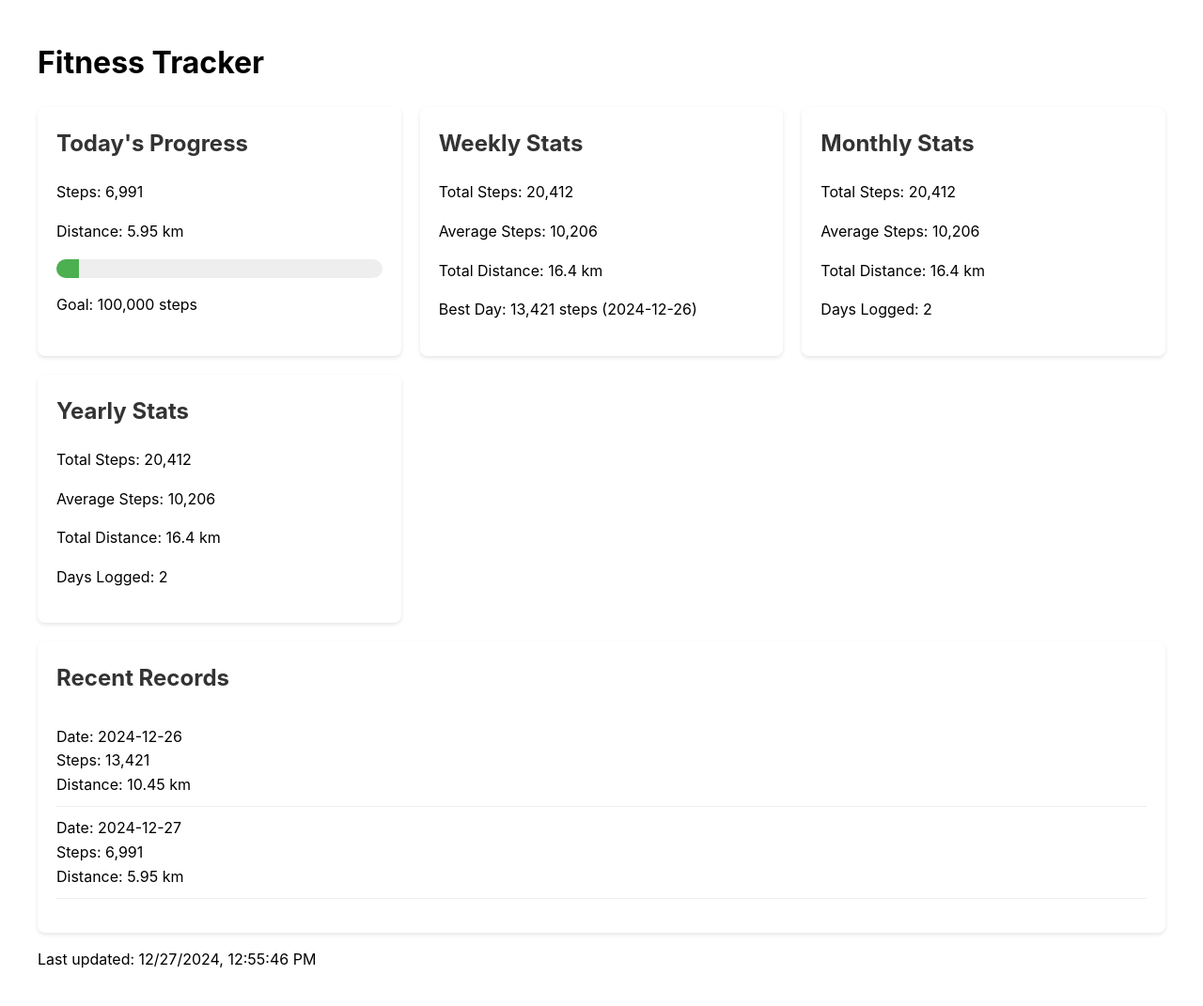
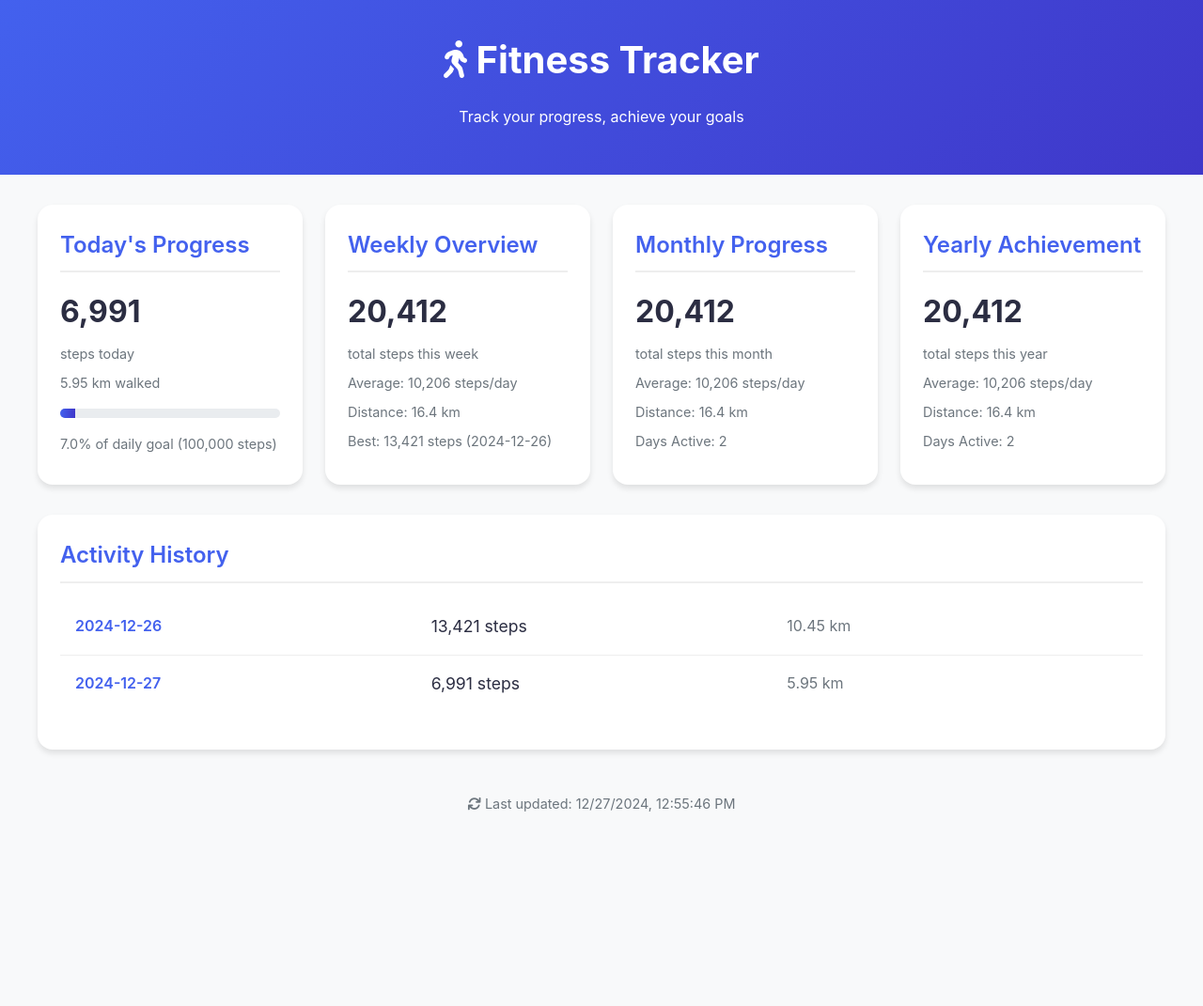
Before and after one commit to tracpants/step-tracker, a Jekyll site: the page built from index.html, in a window 1280 px wide. Shown: the whole page at 94% size. Built offline with Jekyll 4.4.1, drawn with Linux system fonts in a browser that asks for light colours; nearby versions of some CDN libraries; after the commit the page ends 914 px from its top, so only the background shows below that.

Commit message:
Update styling

```diff
--- a/_layouts/default.html
+++ b/_layouts/default.html
@@ -3,19 +3,22 @@
 <head>
     <meta charset="UTF-8">
     <meta name="viewport" content="width=device-width, initial-scale=1.0">
+    <meta name="description" content="Track your daily steps and fitness progress">
     <title>{{ site.title }}</title>
     <link rel="stylesheet" href="{{ '/assets/css/style.css' | relative_url }}">
+    <link rel="stylesheet" href="https://cdnjs.cloudflare.com/ajax/libs/font-awesome/6.0.0/css/all.min.css">
     <script src="https://cdnjs.cloudflare.com/ajax/libs/Chart.js/3.7.0/chart.min.js"></script>
 </head>
 <body>
     <header>
-        <h1>{{ site.title }}</h1>
+        <h1><i class="fas fa-walking"></i> {{ site.title }}</h1>
+        <p>Track your progress, achieve your goals</p>
     </header>
     <main>
         {{ content }}
     </main>
     <footer>
-        <p>Last updated: <span id="lastUpdated"></span></p>
+        <p><i class="fas fa-sync"></i> Last updated: <span id="lastUpdated"></span></p>
     </footer>
 </body>
 </html>
--- a/assets/css/style.scss
+++ b/assets/css/style.scss
@@ -1,46 +1,99 @@
 ---
 ---
+
+:root {
+    --primary-color: #4361ee;
+    --secondary-color: #3f37c9;
+    --success-color: #4CAF50;
+    --background-color: #f8f9fa;
+    --card-background: #ffffff;
+    --text-primary: #2b2d42;
+    --text-secondary: #6c757d;
+    --border-radius: 16px;
+}
 
 body {
     font-family: -apple-system, BlinkMacSystemFont, "Segoe UI", Roboto, Helvetica, Arial, sans-serif;
     line-height: 1.6;
     margin: 0;
-    padding: 20px;
+    padding: 0;
+    background-color: var(--background-color);
+    color: var(--text-primary);
+}
+
+header {
+    background: linear-gradient(135deg, var(--primary-color), var(--secondary-color));
+    color: white;
+    padding: 2rem;
+    text-align: center;
+    margin-bottom: 2rem;
+}
+
+header h1 {
+    margin: 0;
+    font-size: 2.5rem;
+    font-weight: 700;
+}
+
+main {
     max-width: 1200px;
     margin: 0 auto;
+    padding: 0 1rem;
 }
 
 .stats-grid {
     display: grid;
-    grid-template-columns: repeat(auto-fit, minmax(300px, 1fr));
-    gap: 20px;
-    margin: 20px 0;
+    grid-template-columns: repeat(auto-fit, minmax(280px, 1fr));
+    gap: 1.5rem;
+    margin-bottom: 2rem;
 }
 
 .stat-card {
-    background: #fff;
-    border-radius: 8px;
-    padding: 20px;
-    box-shadow: 0 2px 4px rgba(0,0,0,0.1);
+    background: var(--card-background);
+    border-radius: var(--border-radius);
+    padding: 1.5rem;
+    box-shadow: 0 4px 6px rgba(0, 0, 0, 0.1);
+    transition: transform 0.2s ease;
+}
+
+.stat-card:hover {
+    transform: translateY(-4px);
 }
 
 .stat-card h2 {
-    margin-top: 0;
-    color: #333;
+    margin: 0 0 1rem 0;
+    color: var(--primary-color);
+    font-size: 1.5rem;
+    font-weight: 600;
+    border-bottom: 2px solid #eee;
+    padding-bottom: 0.5rem;
+}
+
+.stat-value {
+    font-size: 2rem;
+    font-weight: 700;
+    color: var(--text-primary);
+    margin: 0.5rem 0;
+}
+
+.stat-label {
+    color: var(--text-secondary);
+    font-size: 0.9rem;
+    margin-bottom: 0.5rem;
 }
 
 .progress-bar {
     width: 100%;
-    height: 20px;
-    background-color: #eee;
-    border-radius: 10px;
+    height: 10px;
+    background-color: #e9ecef;
+    border-radius: 5px;
     overflow: hidden;
-    margin: 10px 0;
+    margin: 1rem 0;
 }
 
 .progress-bar-fill {
     height: 100%;
-    background-color: #4CAF50;
+    background: linear-gradient(90deg, var(--primary-color), var(--secondary-color));
     transition: width 0.3s ease;
 }
 
@@ -50,6 +103,46 @@ body {
 }
 
 .record-list li {
-    padding: 10px 0;
+    padding: 1rem;
     border-bottom: 1px solid #eee;
+    display: grid;
+    grid-template-columns: 1fr 1fr 1fr;
+    gap: 1rem;
+    align-items: center;
 }
+
+.record-list li:last-child {
+    border-bottom: none;
+}
+
+.record-date {
+    font-weight: 600;
+    color: var(--primary-color);
+}
+
+.record-steps {
+    color: var(--text-primary);
+    font-size: 1.1rem;
+}
+
+.record-distance {
+    color: var(--text-secondary);
+}
+
+footer {
+    text-align: center;
+    padding: 2rem;
+    color: var(--text-secondary);
+    font-size: 0.9rem;
+}
+
+@media (max-width: 768px) {
+    .stats-grid {
+        grid-template-columns: 1fr;
+    }
+
+    .record-list li {
+        grid-template-columns: 1fr;
+        text-align: center;
+    }
+}
--- a/index.html
+++ b/index.html
@@ -9,23 +9,23 @@ layout: default
     </div>
 
     <div class="stat-card">
-        <h2>Weekly Stats</h2>
+        <h2>Weekly Overview</h2>
         <div id="weekStats"></div>
     </div>
 
     <div class="stat-card">
-        <h2>Monthly Stats</h2>
+        <h2>Monthly Progress</h2>
         <div id="monthStats"></div>
     </div>
 
     <div class="stat-card">
-        <h2>Yearly Stats</h2>
+        <h2>Yearly Achievement</h2>
         <div id="yearStats"></div>
     </div>
 </div>
 
 <div class="stat-card">
-    <h2>Recent Records</h2>
+    <h2>Activity History</h2>
     <ul class="record-list" id="records"></ul>
 </div>
 
@@ -40,46 +40,55 @@ async function loadStepData() {
     }
 }
 
+function formatNumber(num) {
+    return num.toLocaleString();
+}
+
 function displayData(data) {
     // Update last updated time
     document.getElementById('lastUpdated').textContent = new Date(data.lastUpdated).toLocaleString();
 
     // Today's stats
     const today = data.statistics.today;
+    const progressPercentage = (today.steps / today.goal) * 100;
     document.getElementById('todayStats').innerHTML = `
-        <p>Steps: ${today.steps.toLocaleString()}</p>
-        <p>Distance: ${today.distance} km</p>
+        <div class="stat-value">${formatNumber(today.steps)}</div>
+        <div class="stat-label">steps today</div>
+        <div class="stat-label">${today.distance} km walked</div>
         <div class="progress-bar">
-            <div class="progress-bar-fill" style="width: ${(today.steps / today.goal) * 100}%"></div>
+            <div class="progress-bar-fill" style="width: ${Math.min(progressPercentage, 100)}%"></div>
         </div>
-        <p>Goal: ${today.goal.toLocaleString()} steps</p>
+        <div class="stat-label">${progressPercentage.toFixed(1)}% of daily goal (${formatNumber(today.goal)} steps)</div>
     `;
 
     // Weekly stats
     const week = data.statistics.week;
     document.getElementById('weekStats').innerHTML = `
-        <p>Total Steps: ${week.total_steps.toLocaleString()}</p>
-        <p>Average Steps: ${week.average_steps.toLocaleString()}</p>
-        <p>Total Distance: ${week.total_distance} km</p>
-        <p>Best Day: ${week.best_day.steps.toLocaleString()} steps (${week.best_day.date})</p>
+        <div class="stat-value">${formatNumber(week.total_steps)}</div>
+        <div class="stat-label">total steps this week</div>
+        <div class="stat-label">Average: ${formatNumber(week.average_steps)} steps/day</div>
+        <div class="stat-label">Distance: ${week.total_distance} km</div>
+        <div class="stat-label">Best: ${formatNumber(week.best_day.steps)} steps (${week.best_day.date})</div>
     `;
 
     // Monthly stats
     const month = data.statistics.month;
     document.getElementById('monthStats').innerHTML = `
-        <p>Total Steps: ${month.total_steps.toLocaleString()}</p>
-        <p>Average Steps: ${month.average_steps.toLocaleString()}</p>
-        <p>Total Distance: ${month.total_distance} km</p>
-        <p>Days Logged: ${month.days_logged}</p>
+        <div class="stat-value">${formatNumber(month.total_steps)}</div>
+        <div class="stat-label">total steps this month</div>
+        <div class="stat-label">Average: ${formatNumber(month.average_steps)} steps/day</div>
+        <div class="stat-label">Distance: ${month.total_distance} km</div>
+        <div class="stat-label">Days Active: ${month.days_logged}</div>
     `;
 
     // Yearly stats
     const year = data.statistics.year;
     document.getElementById('yearStats').innerHTML = `
-        <p>Total Steps: ${year.total_steps.toLocaleString()}</p>
-        <p>Average Steps: ${year.average_steps.toLocaleString()}</p>
-        <p>Total Distance: ${year.total_distance} km</p>
-        <p>Days Logged: ${year.days_logged}</p>
+        <div class="stat-value">${formatNumber(year.total_steps)}</div>
+        <div class="stat-label">total steps this year</div>
+        <div class="stat-label">Average: ${formatNumber(year.average_steps)} steps/day</div>
+        <div class="stat-label">Distance: ${year.total_distance} km</div>
+        <div class="stat-label">Days Active: ${year.days_logged}</div>
     `;
 
     // Records
@@ -87,9 +96,9 @@ function displayData(data) {
     recordsList.innerHTML = data.statistics.records
         .map(record => `
             <li>
-                Date: ${record.date}<br>
-                Steps: ${record.steps.toLocaleString()}<br>
-                Distance: ${record.distance} km
+                <div class="record-date">${record.date}</div>
+                <div class="record-steps">${formatNumber(record.steps)} steps</div>
+                <div class="record-distance">${record.distance} km</div>
             </li>
         `)
         .join('');
```
